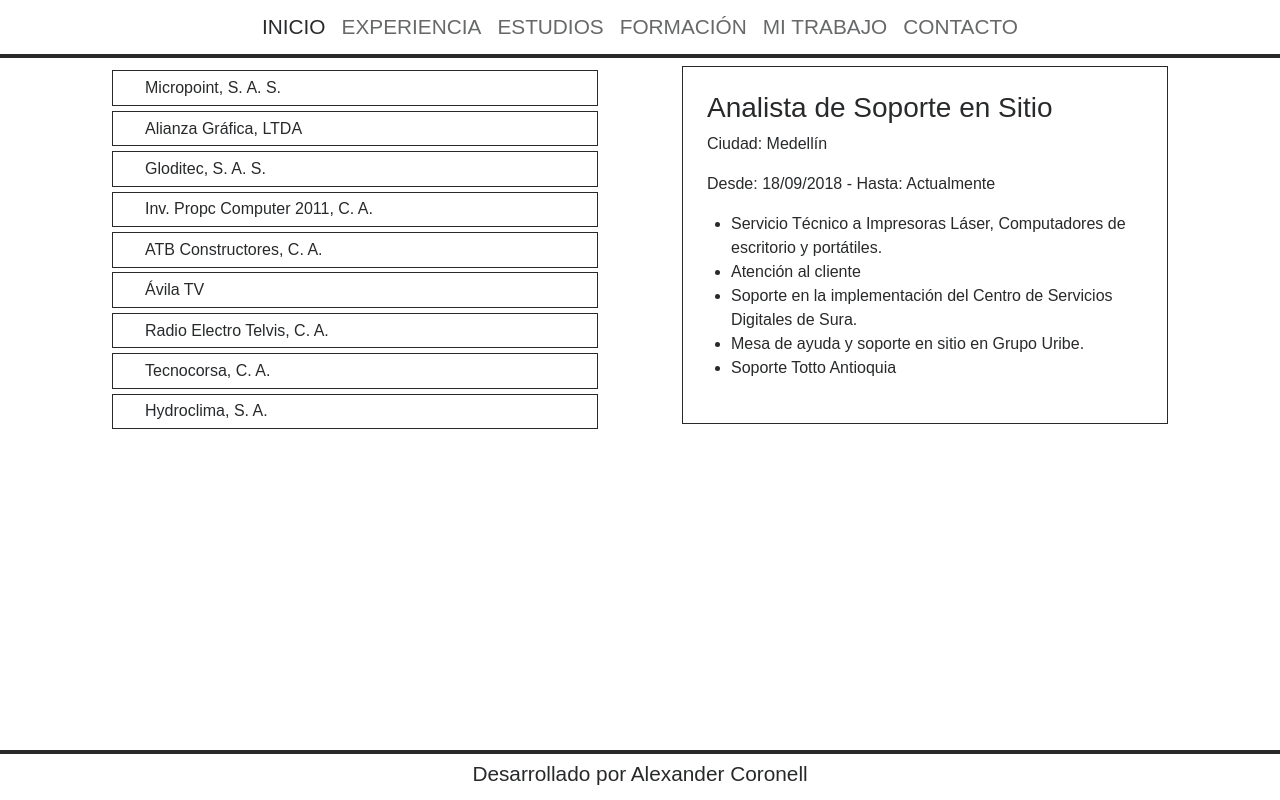
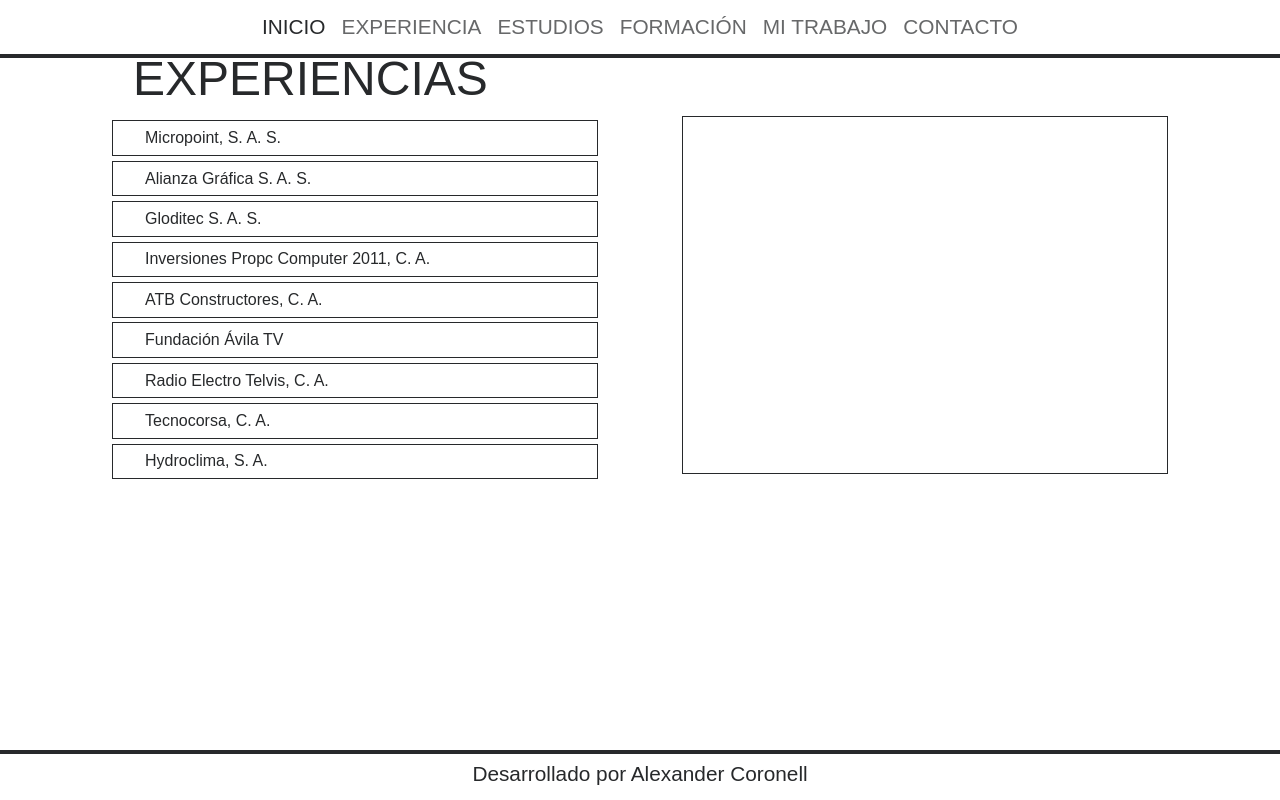
Before and after one commit to alexcoronell/cv-alexcoronell-angular, an Angular app: page /experience in a window 1280 px wide. Built offline with nearby package versions, Linux system fonts and the light colour scheme; a web font is replaced by a local one.

Commit message:
Terminada maquetación y muestra de datos de Experiencias
Se hicieron ajustes CSS, Queda pendiente carga de datos adicionales

```diff
--- a/src/app/app.module.ts
+++ b/src/app/app.module.ts
@@ -1,8 +1,7 @@
 import { BrowserModule } from '@angular/platform-browser';
 import { NgModule } from '@angular/core';
 import { RouterModule, Routes } from '@angular/router';
-
-//import { AppRoutingModule } from './app-routing.module';
+import { FormsModule } from '@angular/forms'
 
 import { AppComponent } from './app.component';
 import { MainMenuComponent } from './components/main-menu/main-menu.component';
@@ -38,7 +37,8 @@ const routes: Routes = [
   ],
   imports: [
     BrowserModule,
-    RouterModule.forRoot(routes)
+    RouterModule.forRoot(routes),
+    FormsModule
   ],
   providers: [],
   bootstrap: [AppComponent]
--- a/src/app/components/experience/experience.component.css
+++ b/src/app/components/experience/experience.component.css
@@ -9,6 +9,7 @@
     border: 1px solid #27292b;
     margin: .3rem auto;
     width: 90%;
+    cursor: pointer;
 }
 
 .business-content>.description {
@@ -16,4 +17,5 @@
     height: 358px;
     border: 1px solid #27292b;
     margin: auto;
+    overflow-y: auto;
 }
--- a/src/app/components/experience/experience.component.html
+++ b/src/app/components/experience/experience.component.html
@@ -1,32 +1,20 @@
 <main class="main" id="experience">
     <div class="container">
-        <h1 class="title-page text-uppercase text-center text-md-left ml-md-5">Experiencia</h1>
+        <h1 class="title-page text-uppercase text-center text-md-left ml-md-5">{{ titlePage }}</h1>
         <section class="row">
             <article class="col-12 col-md-6 business-title">
                 <ul>
-                    <li>Micropoint, S. A. S.</li>
-                    <li>Alianza Gráfica, LTDA</li>
-                    <li>Gloditec, S. A. S.</li>
-                    <li>Inv. Propc Computer 2011, C. A.</li>
-                    <li>ATB Constructores, C. A.</li>
-                    <li>Ávila TV</li>
-                    <li>Radio Electro Telvis, C. A.</li>
-                    <li>Tecnocorsa, C. A.</li>
-                    <li>Hydroclima, S. A.</li>
+                    <li class="list" *ngFor="let item of experiencesList" (click)="loadData(item)">
+                        {{ item.business }}
+                    </li>
                 </ul>
             </article>
-            <article class="col-12 col-md-6 business-content">
-                <div class="description p-4">
-                    <h3>Analista de Soporte en Sitio</h3>
-                    <p>Ciudad: Medellín</p>
-                    <p>Desde: 18/09/2018 - Hasta: Actualmente</p>
-                    <ul class="ml-4">
-                        <li>Servicio Técnico a Impresoras Láser, Computadores de escritorio y portátiles.</li>
-                        <li>Atención al cliente</li>
-                        <li>Soporte en la implementación del Centro de Servicios Digitales de Sura.</li>
-                        <li>Mesa de ayuda y soporte en sitio en Grupo Uribe.</li>
-                        <li>Soporte Totto Antioquia</li>
-                    </ul>
+            <article class=" col-12 col-md-6 business-content ">
+                <div class="description p-4 ">
+                    <h4 id="positionName"></h4>
+                    <p id="placeName"></p>
+                    <p id="period"></p>
+                    <ul class="ml-4 " id="functionPlace"></ul>
                 </div>
             </article>
         </section>
--- a/src/app/components/experience/experience.component.ts
+++ b/src/app/components/experience/experience.component.ts
@@ -7,9 +7,148 @@ import { Component, OnInit } from '@angular/core';
 })
 export class ExperienceComponent implements OnInit {
 
-  constructor() { }
+  titlePage = "Experiencias";
+  experiencesList:object[] = [
+    {
+      index: 1,
+      business: "Micropoint, S. A. S.",
+      position: "Analista de Soporte en Sitio",
+      place: "Medellín - Antioquia",
+      start: "18/09/2018",
+      end: "Actualmente",
+      functions: [
+        "Servicio Técnico a Impresoras Láser, Computadores de escritorio y portátiles.",
+        "Atención al cliente.",
+        "Soporte en la implementación del Centro de Servicios Digitales de Sura.",
+        "Mesa de ayuda y soporte en sitio en Grupo Uribe",
+        "Soporte Totto Antioquia"
+      ]
+    },
+    {
+      index: 2,
+      business: "Alianza Gráfica S. A. S.",
+      position: "Diseñador Gráfico - Soporte Técnico Konica Minolta",
+      place: "Medellín - Antioquia",
+      start: "01/02/2017",
+      end: "23/12/2017",
+      functions: [
+        "Preparación y montaje de diseños para el proceso de impresión digital.",
+        "Manejor de Adobe Illustrator, Adobe InDesign, Adobe Acrobat, Adobe Photoshop, Enfocus PitStop Pro, Kodak Preps 5.3.",
+        "Operador de equipos de impresión Konica Minolta Bizhub Press C6000 y Konica Minolta Bizhub Press C1085.",
+        "Operador de Controlador Konika Job Centro y Fiery Command Workstation.",
+        "Mantenimiento preventivo y correctivo de impresoras Konica Minolta Bizhub Press C6000 y Konica Minolta Bizhub Press C1085."
+      ]
+    },
+    {
+      index: 3,
+      business: "Gloditec S. A. S.",
+      position: "Técnico en Reparación y Mantenimiento de Impresoras",
+      place: "Medellín - Antioquia",
+      start: "01/03/2016",
+      end: "31/01/2017",
+      functions: []
+    },
+    {
+      index: 4,
+      business: "Inversiones Propc Computer 2011, C. A.",
+      position: "Director de Soporte Técnico",
+      place: "Caracas - Venezuela",
+      start: "2014",
+      end: "2016",
+      functions: []
+    },
+    {
+      index: 5,
+      business: "ATB Constructores, C. A.",
+      position: "Coordinador de Sistemas",
+      place: "Caracas - Venezuela",
+      start: "2011",
+      end: "2014",
+      functions: []
+    },
+    {
+      index: 6,
+      business: "Fundación Ávila TV",
+      position: "Practicante - Asistente de Producción",
+      place: "Caracas - Venezuela",
+      start: "2011",
+      end: "2011",
+      functions: []
+    },
+    {
+      index: 7,
+      business: "Radio Electro Telvis, C. A.",
+      position: "Asistente de Sistemas",
+      place: "Caracas - Venezuela",
+      start: "2002",
+      end: "2009",
+      functions: []
+    },
+    {
+      index: 8,
+      business: "Tecnocorsa, C. A.",
+      position: "Técnico en Informática y Sistemas",
+      place: "Caracas - Venezuela",
+      start: "1998",
+      end: "2001",
+      functions: []
+    },
+    {
+      index: 9,
+      business: "Hydroclima, S. A.",
+      position: "Transcriptor de Datos y Asistente de Contabilidad",
+      place: "Caracas - Venezuela",
+      start: "1997",
+      end: "1997",
+      functions: []
+    }
+  ]
+
+
+public currentIndex:number;
+  public loadData(item){
+    let currentIndex = item.index;
+    let currentBusiness = item.business;
+    let currentPosition = item.position;
+    let currentStart = item.start;
+    let currentEnd = item.end;
+    let currentFunctions = item.functions;
+    console.log(currentFunctions.length);
+    //console.log(currentFunctions);
+    let positionName = document.getElementById('positionName');
+    positionName.innerHTML = currentPosition;
+    let placeName = document.getElementById('placeName');
+    placeName.innerHTML = item.place;
+    let period = document.getElementById('period');
+    let periodText = `Desde: ${currentStart} - Hasta: ${currentEnd}`;
+    period.innerHTML = periodText;
+
+
+    let functionPlace = document.getElementById('functionPlace');
+    functionPlace.innerHTML = '';
+    if (currentFunctions.length > 0) {
+      for (let current in currentFunctions) {
+        var linew= document.createElement("li");
+        var content = document.createTextNode(currentFunctions[current]);
+        functionPlace.appendChild(linew);
+        linew.appendChild(content);
+      }
+    } else {
+      console.log('No lo imprimas');
+    }
+    console.log(currentFunctions);
+    console.log(item.functions);
+
+    //currentFunctions = [];
+
+
+ }
+
+
+  constructor(
+  ) { }
 
   ngOnInit(): void {
+
   }
-
 }
--- a/src/app/components/home/home.component.css
+++ b/src/app/components/home/home.component.css
@@ -1,12 +1,3 @@
-.main {
-    min-height: 100vh;
-    padding-top: 50px;
-    padding-bottom: 50px;
-    display: flex;
-    flex-direction: column;
-    justify-content: start;
-}
-
 #main-title-mobile,
 #main-title-middle,
 #main-title,
--- a/src/styles.css
+++ b/src/styles.css
@@ -48,6 +48,15 @@ footer {
 
 /* MAIN */
 
+.main {
+    min-height: 100vh;
+    padding-top: 50px;
+    padding-bottom: 50px;
+    display: flex;
+    flex-direction: column;
+    justify-content: start;
+}
+
 
 /*************** GENERAL OTHER PAGES **************/
 
```
Also changed, not shown: src/assets/json/experienceslist.json (added, +31 -0 lines).
